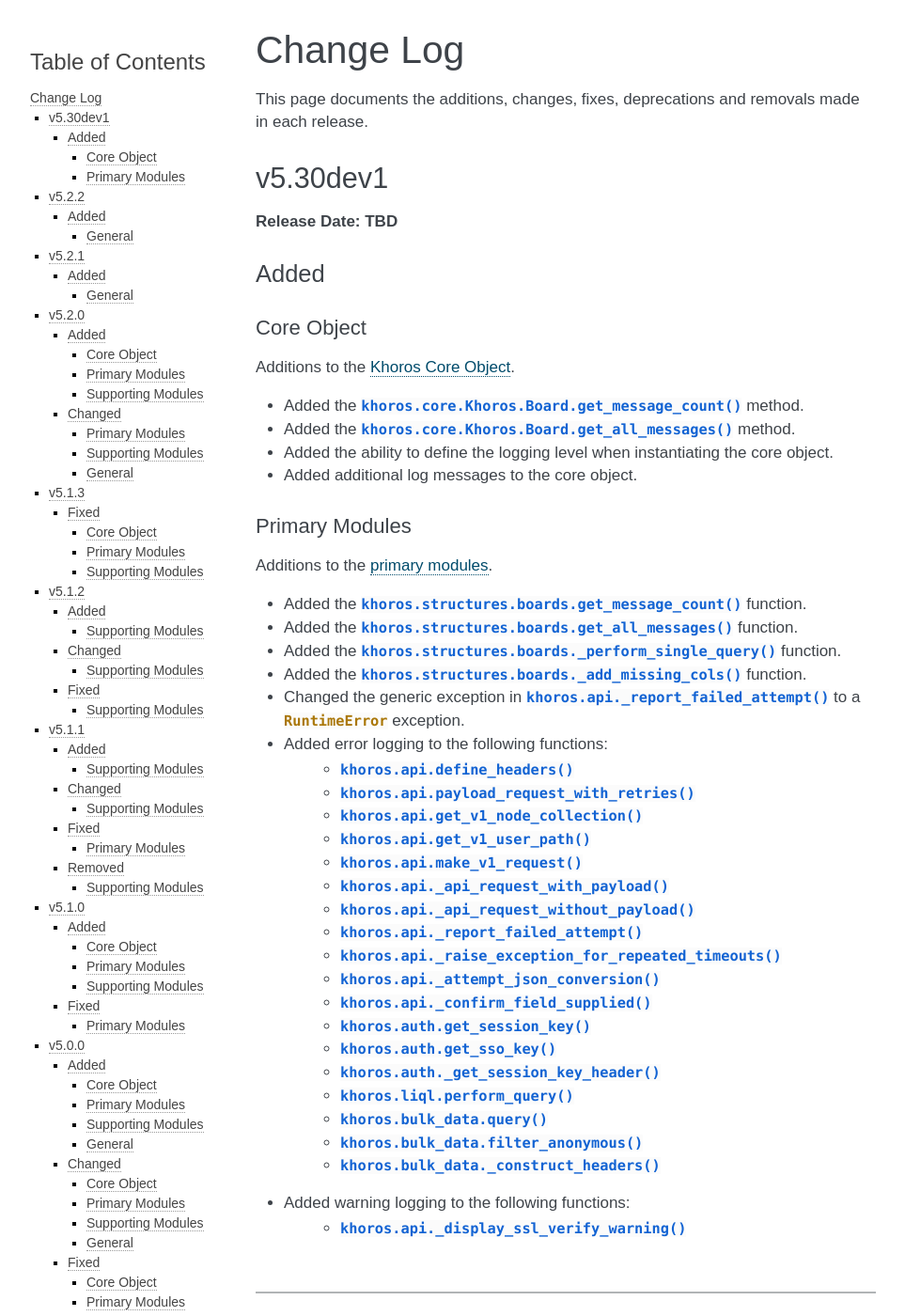
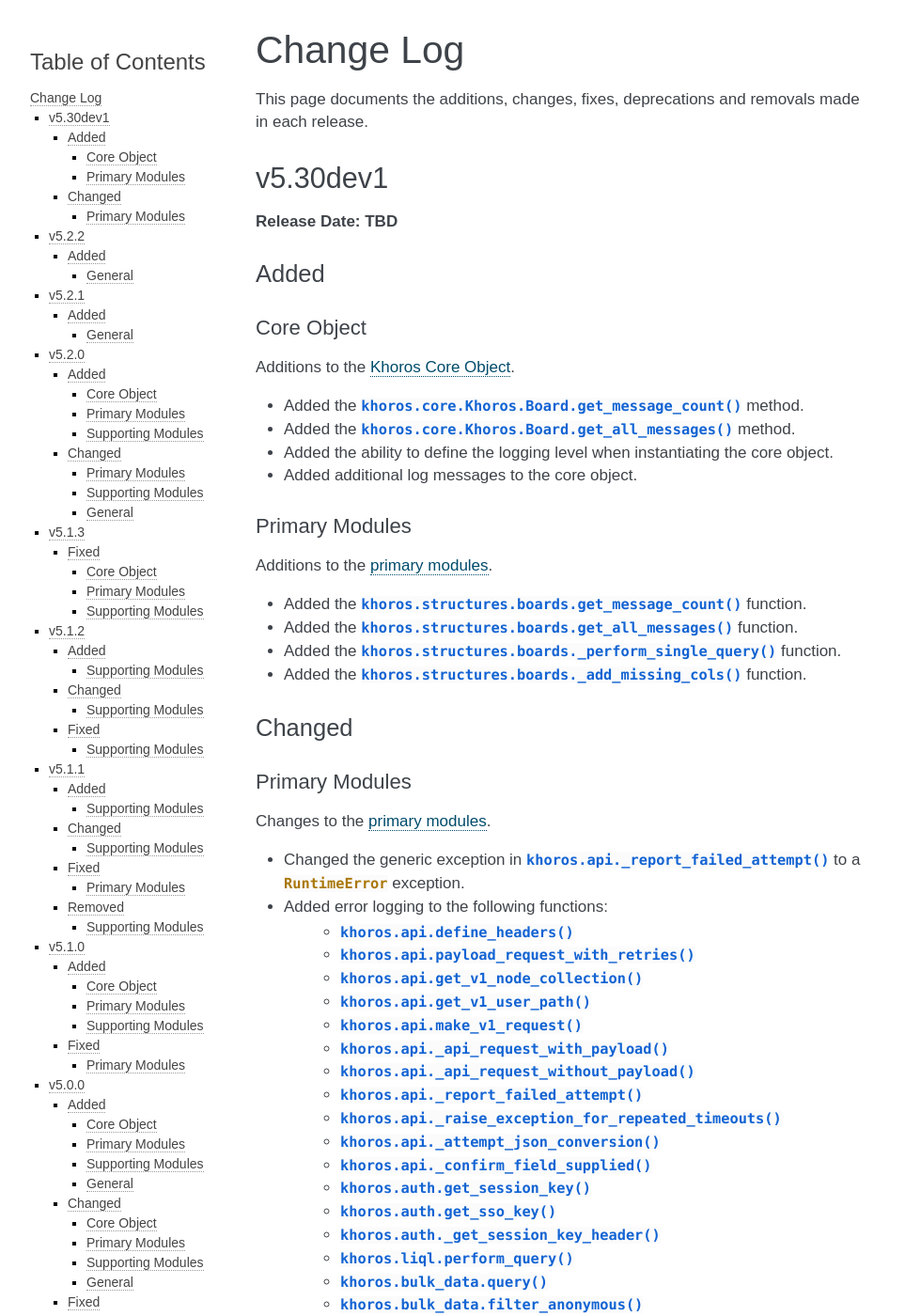
Before and after one commit to jeffshurtliff/khoros, a Sphinx documentation site: the page built from docs/changelog.rst, in a window 1280 px wide and 1400 px high. Shown: the whole window at 94% size, without its empty margins (148-1111 px from the left). Built offline with Sphinx 7.4.7, drawn with Linux system fonts in a browser that asks for light colours.

Commit message:
Made some adjustments to the changelog structure

```diff
--- a/docs/changelog.rst
+++ b/docs/changelog.rst
@@ -28,6 +28,14 @@
 * Added the :py:func:`khoros.structures.boards.get_all_messages` function.
 * Added the :py:func:`khoros.structures.boards._perform_single_query` function.
 * Added the :py:func:`khoros.structures.boards._add_missing_cols` function.
+
+Changed
+=======
+
+Primary Modules
+---------------
+Changes to the :doc:`primary modules <primary-modules>`.
+
 * Changed the generic exception in :py:func:`khoros.api._report_failed_attempt`
   to a :py:exc:`RuntimeError` exception.
 * Added error logging to the following functions:
```
